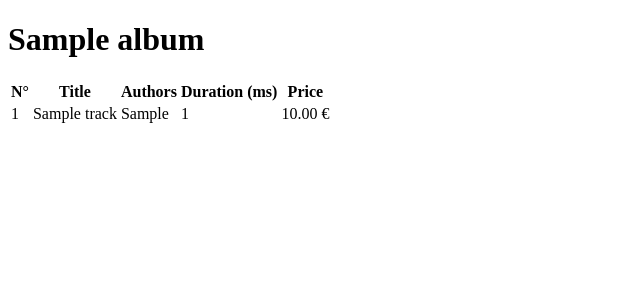
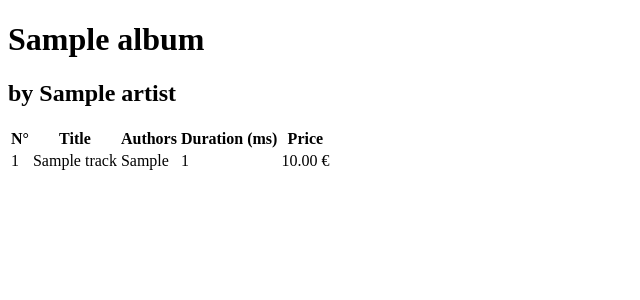
Before and after one commit to gbrivady/chinook-gregory-brivady, a Django app: page /disks/1/ in a window 1280 px wide. Shown: the top 300 px of the page, without its empty margins (0-640 px from the left). Run offline with Django 4.2, Linux system fonts and the light colour scheme; tables that the repository leaves empty hold one stand-in row (values such as "Sample post").

Commit message:
add artist name on the page

```diff
--- a/chinook/disks/templates/disks/detail.html
+++ b/chinook/disks/templates/disks/detail.html
@@ -8,6 +8,9 @@
     <h1>
         {{album.title}}
     </h1>
+    <h2>
+        by {{album.artist.name}}
+    </h2>
     <table>
         <tr>
             <th>
```
